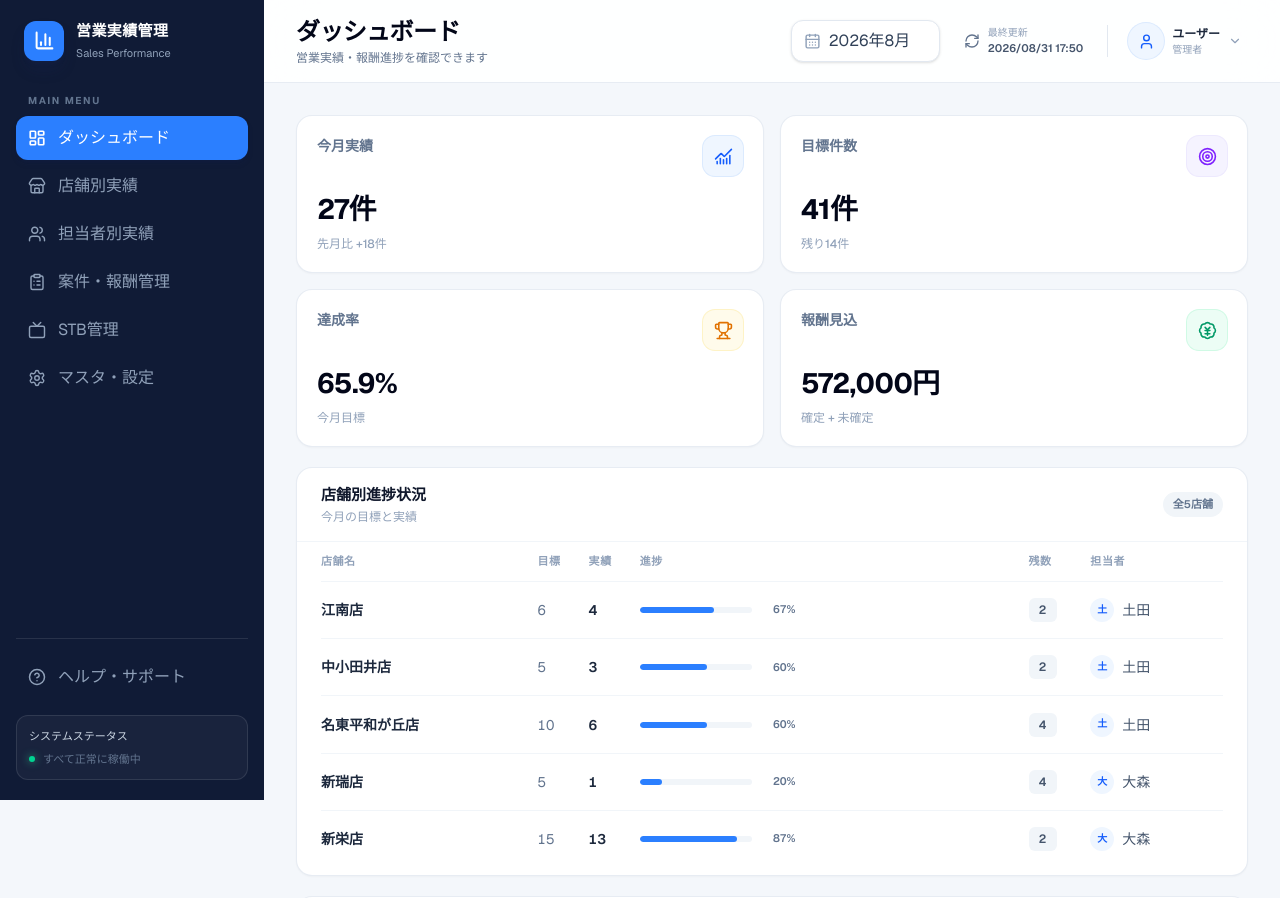
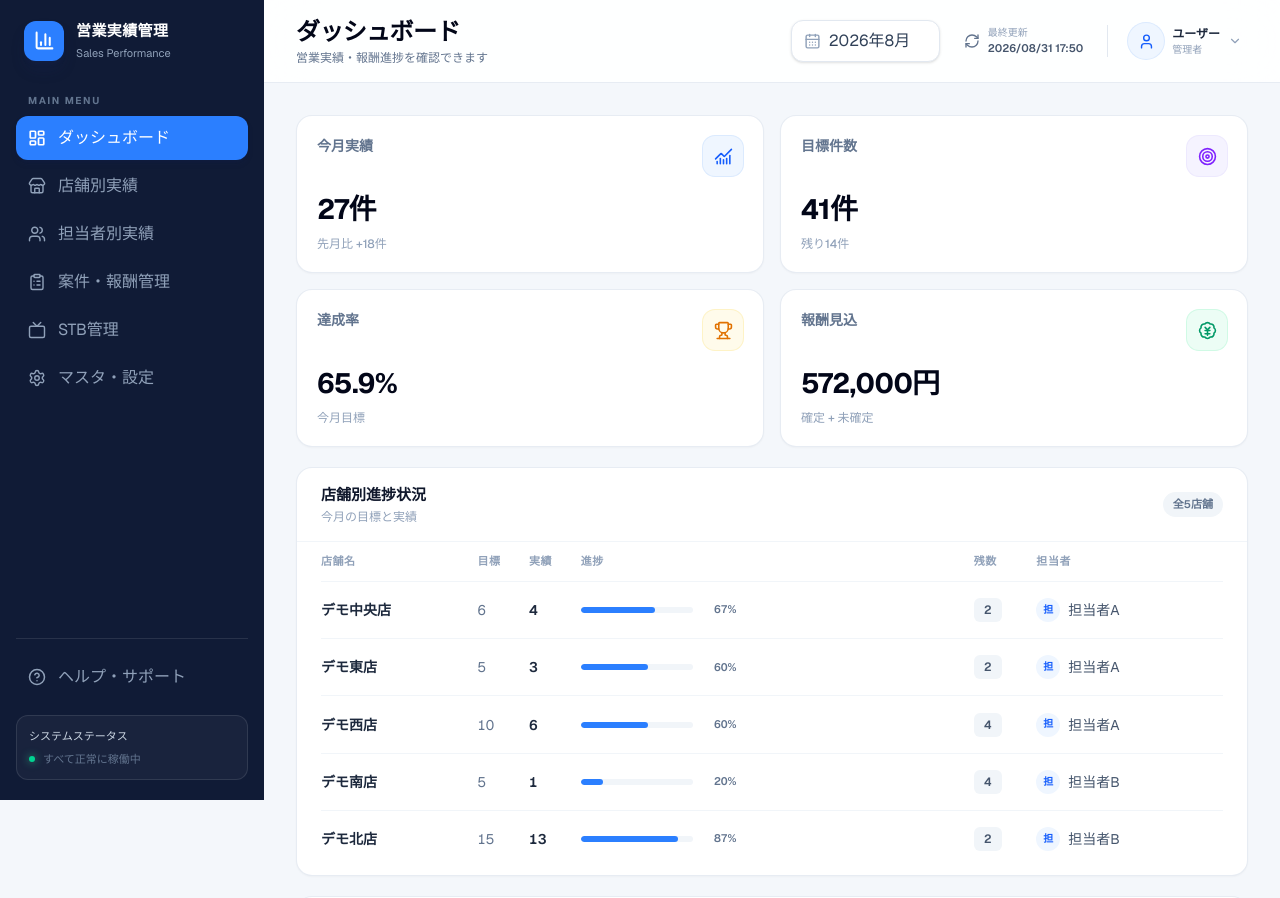
Before and after one commit to albernal00/sales-dashboard, a Next.js app: page / in a window 1280 px wide. Shown: the top 898 px of the page. Built offline with nearby package versions, Linux system fonts and the light colour scheme.

Commit message:
chore: anonymize dashboard demo data

```diff
--- a/data/rewards.ts
+++ b/data/rewards.ts
@@ -1,10 +1,10 @@
 import type { Reward } from "@/types/dashboard";
 
 export const rewards: Reward[] = [
-  { id: "reward-001", staffId: "tsuchida", amount: 185000, status: "confirmed" },
-  { id: "reward-002", staffId: "tsuchida", amount: 100000, status: "pending" },
-  { id: "reward-003", staffId: "omori", amount: 123000, status: "confirmed" },
-  { id: "reward-004", staffId: "omori", amount: 41000, status: "pending" },
-  { id: "reward-005", staffId: "tanaka", amount: 82000, status: "confirmed" },
-  { id: "reward-006", staffId: "yamada", amount: 41000, status: "pending" },
+  { id: "reward-001", staffId: "staff-001", amount: 185000, status: "confirmed" },
+  { id: "reward-002", staffId: "staff-001", amount: 100000, status: "pending" },
+  { id: "reward-003", staffId: "staff-002", amount: 123000, status: "confirmed" },
+  { id: "reward-004", staffId: "staff-002", amount: 41000, status: "pending" },
+  { id: "reward-005", staffId: "staff-003", amount: 82000, status: "confirmed" },
+  { id: "reward-006", staffId: "staff-004", amount: 41000, status: "pending" },
 ];
--- a/data/staff.ts
+++ b/data/staff.ts
@@ -1,15 +1,15 @@
 import type { Staff, StaffPerformance } from "@/types/dashboard";
 
 export const staff: Staff[] = [
-  { id: "tsuchida", name: "土田" },
-  { id: "omori", name: "大森" },
-  { id: "tanaka", name: "田中" },
-  { id: "yamada", name: "山田" },
+  { id: "staff-001", name: "担当者A" },
+  { id: "staff-002", name: "担当者B" },
+  { id: "staff-003", name: "担当者C" },
+  { id: "staff-004", name: "担当者D" },
 ];
 
 export const staffPerformances: StaffPerformance[] = [
-  { staffId: "tsuchida", count: 13 },
-  { staffId: "omori", count: 8 },
-  { staffId: "tanaka", count: 4 },
-  { staffId: "yamada", count: 2 },
+  { staffId: "staff-001", count: 13 },
+  { staffId: "staff-002", count: 8 },
+  { staffId: "staff-003", count: 4 },
+  { staffId: "staff-004", count: 2 },
 ];
--- a/data/stores.ts
+++ b/data/stores.ts
@@ -2,43 +2,43 @@ import type { StorePerformance } from "@/types/dashboard";
 
 export const stores: StorePerformance[] = [
   {
-    id: "konan",
-    name: "江南店",
+    id: "store-001",
+    name: "デモ中央店",
     target: 6,
     actual: 4,
     previousActual: 1,
-    staffId: "tsuchida",
+    staffId: "staff-001",
   },
   {
-    id: "nakaotai",
-    name: "中小田井店",
+    id: "store-002",
+    name: "デモ東店",
     target: 5,
     actual: 3,
     previousActual: 1,
-    staffId: "tsuchida",
+    staffId: "staff-001",
   },
   {
-    id: "meito-heiwagaoka",
-    name: "名東平和が丘店",
+    id: "store-003",
+    name: "デモ西店",
     target: 10,
     actual: 6,
     previousActual: 2,
-    staffId: "tsuchida",
+    staffId: "staff-001",
   },
   {
-    id: "aratama",
-    name: "新瑞店",
+    id: "store-004",
+    name: "デモ南店",
     target: 5,
     actual: 1,
     previousActual: 1,
-    staffId: "omori",
+    staffId: "staff-002",
   },
   {
-    id: "shinsakae",
-    name: "新栄店",
+    id: "store-005",
+    name: "デモ北店",
     target: 15,
     actual: 13,
     previousActual: 4,
-    staffId: "omori",
+    staffId: "staff-002",
   },
 ];
```
